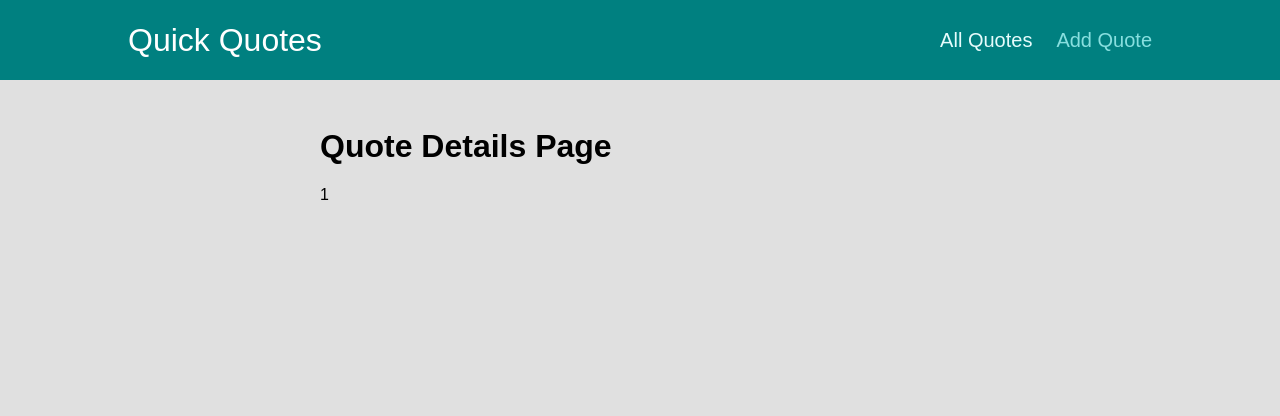
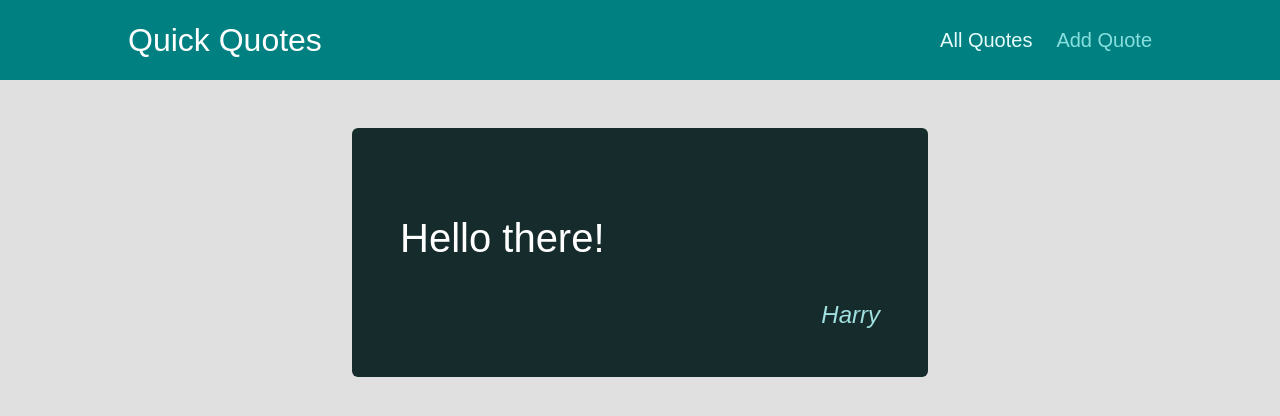
Before and after one commit to RZFalcore/udemy-react-course, a React (Create React App) app: page /quotes/1 in a window 1280 px wide. Shown: the top 416 px of the page. Built offline with nearby package versions, Linux system fonts and the light colour scheme.

Commit message:
outputting data on Details page

```diff
--- a/src/components/CommentsApp/pages/QuoteDetailsPage.js
+++ b/src/components/CommentsApp/pages/QuoteDetailsPage.js
@@ -1,15 +1,23 @@
 import React from "react";
 import { Route, useParams } from "react-router-dom";
-
-// import QuoteDetail from "../quotes/HighlightedQuote";
+import HighlightedQuote from "../quotes/HighlightedQuote";
 import Comments from "../comments/Comments";
 
 const QuoteDetailsPage = () => {
   const { quoteId } = useParams();
+
+  const DUMMY_DATA = [
+    { id: "1", author: "Harry", text: "Hello there!" },
+    { id: "2", author: "Endy", text: "General Kenoby!" },
+  ];
+
+  const quote = DUMMY_DATA.find((quote) => quote.id === quoteId);
+
+  if (!quote) return <p>Nothing found there...</p>;
+
   return (
     <>
-      <h1>Quote Details Page</h1>
-      <p>{quoteId}</p>
+      <HighlightedQuote {...quote} />
       <Route path={`/quotes/${quoteId}/comments`}>
         <Comments />
       </Route>
--- a/src/components/CommentsApp/quotes/HighlightedQuote.js
+++ b/src/components/CommentsApp/quotes/HighlightedQuote.js
@@ -1,13 +1,9 @@
-// import { Route, useParams } from "react-router";
 import styles from "./HighlightedQuote.module.css";
 
 const HighlightedQuote = (props) => {
-  // const params = useParams();
-  // console.log(params.quoteId);
   return (
     <figure className={styles.quote}>
       <p>{props.text}</p>
-      {/* <p>{params.quoteId}</p> */}
       <figcaption>{props.author}</figcaption>
     </figure>
   );
```
